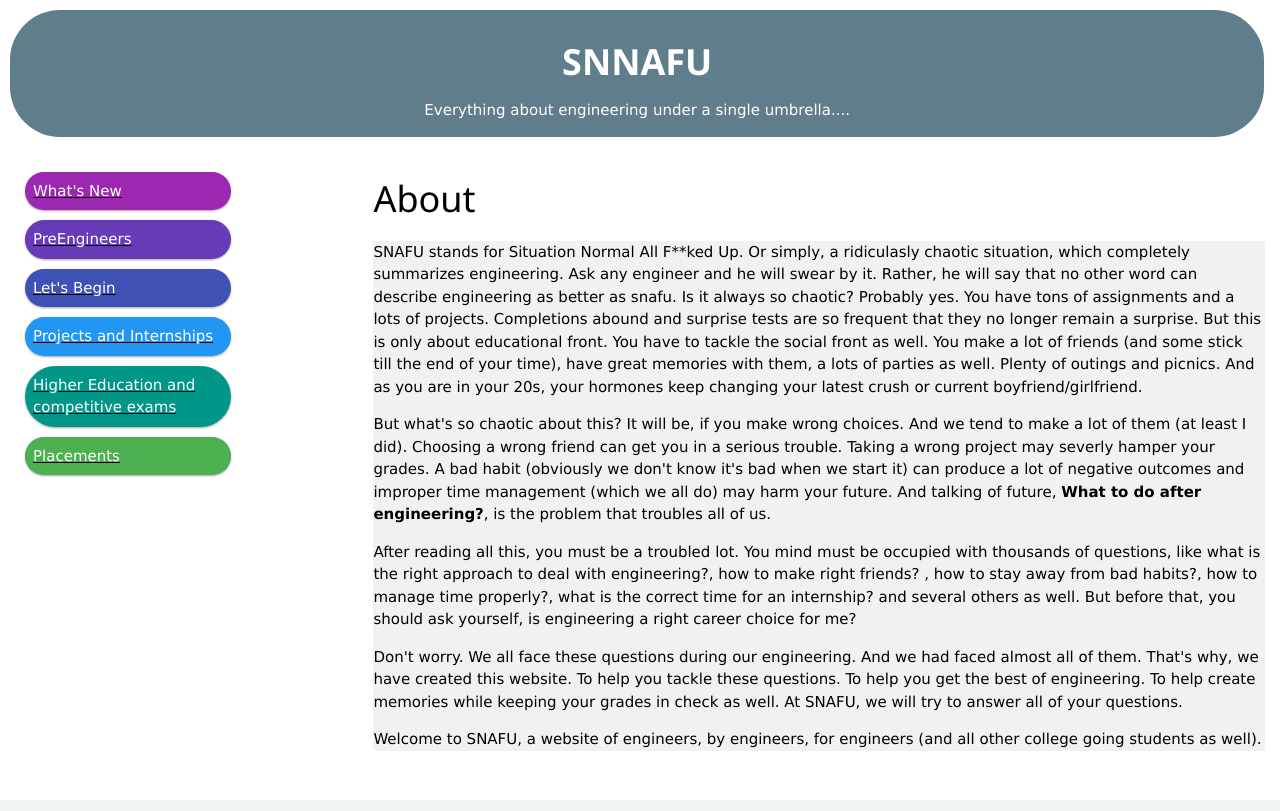
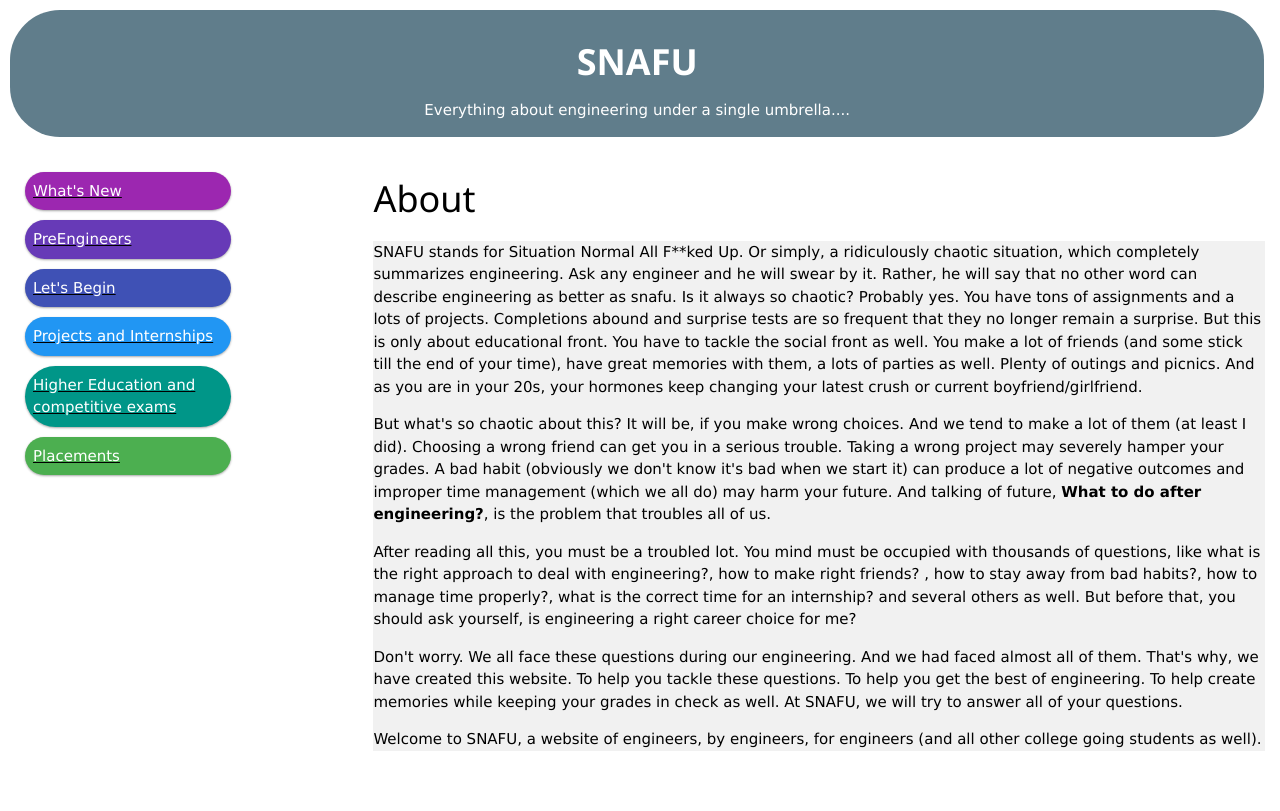
Before and after one commit to aukshi/snafu, a PHP site: page / in a window 1280 px wide. Run offline with PHP 8.4, Linux system fonts and the light colour scheme; some libraries are stand-ins or nearby versions.

Commit message:
Merge origin/master

```diff
--- a/HigherEdu_CompetitiveExams.html
+++ b/HigherEdu_CompetitiveExams.html
@@ -56,7 +56,7 @@
     </head>
     <body>
 <div class="header col-11-1 contentdiv w3-blue-grey" >
-    <center> <h1><b>SNNAFU</b></h1>
+    <center> <h1><b>SNAFU</b></h1>
         Its everything about engineering....</center>
 </div>
 
--- a/index.php
+++ b/index.php
@@ -5,6 +5,13 @@ and open the template in the editor.
 <!DOCTYPE html>
 <!DOCTYPE html>
 <head>
+    <script async src="//pagead2.googlesyndication.com/pagead/js/adsbygoogle.js"></script>
+<script>
+  (adsbygoogle = window.adsbygoogle || []).push({
+    google_ad_client: "ca-pub-4184205207267366",
+    enable_page_level_ads: true
+  });
+</script>
 <meta name="viewport" content="width=device-width, initial-scale=1.0">
 <link rel="stylesheet" type="text/css" href="Basecss.css">
  <link rel="stylesheet" href="http://www.w3schools.com/lib/w3.css">
@@ -13,7 +20,7 @@ and open the template in the editor.
 </head>
 <body>
 <div class="header col-11-1 contentdiv w3-blue-grey" >
-    <center> <h1><b>SNNAFU</b></h1>
+    <center> <h1><b>SNAFU</b></h1>
         Everything about engineering under a single umbrella....</center>
 </div>
 
@@ -35,7 +42,7 @@ and open the template in the editor.
 <div class="col-9 ">
  <h1>About</h1>
  <div class="w3-light-grey">
-<p>SNAFU stands for Situation Normal All F**ked Up. Or simply, a ridiculasly chaotic situation, which completely summarizes engineering. Ask any engineer and he will swear by it.
+<p>SNAFU stands for Situation Normal All F**ked Up. Or simply, a ridiculously chaotic situation, which completely summarizes engineering. Ask any engineer and he will swear by it.
 Rather, he will say that no other word can describe engineering as better as snafu.
 Is it always so chaotic? Probably yes. You have tons of assignments and a lots of projects. Completions abound and surprise tests are so frequent that they no longer remain a surprise.
 But this is only about educational front. You have to tackle the social front as well. You make a lot of friends (and some stick till the end of your time), have great memories with them, a lots of parties as well.
@@ -43,7 +50,7 @@ Plenty of outings and picnics. And as you are in your 20s, your hormones keep ch
 </p>
 <p>
 But what's so chaotic about this? It will be, if you make wrong choices. And we tend to make a lot of them (at least I did). Choosing a wrong friend can get you in a serious trouble. Taking a wrong project may
-severly hamper your grades. A bad habit (obviously we don't know it's bad when we start it) can produce a lot of negative outcomes and improper time management (which we all do) may harm your future.
+severely hamper your grades. A bad habit (obviously we don't know it's bad when we start it) can produce a lot of negative outcomes and improper time management (which we all do) may harm your future.
 And talking of future, <b> What to do after engineering?</b>, is the problem that troubles all of us.
 </p>
 <p>
@@ -60,5 +67,17 @@ Welcome to SNAFU, a website of engineers, by engineers, for engineers (and all o
 </div>
 </div>
 </div>
+    <div class="col-2-1">
+        <script async src="//pagead2.googlesyndication.com/pagead/js/adsbygoogle.js"></script>
+<!-- adSn -->
+<ins class="adsbygoogle"
+     style="display:block"
+     data-ad-client="ca-pub-4184205207267366"
+     data-ad-slot="8540143932"
+     data-ad-format="auto"></ins>
+<script>
+(adsbygoogle = window.adsbygoogle || []).push({});
+</script>
+    </div>
 </body>
 </html>
--- a/letsbegin.html
+++ b/letsbegin.html
@@ -151,7 +151,7 @@ $(document).ready(function() {
 </head>
 <body>
 <div class="header col-11-1 contentdiv w3-blue-grey" >
-    <center> <h1><b>SNNAFU</b></h1>
+    <center> <h1><b>SNAFU</b></h1>
         Its everything about engineering....</center>
 </div>
 
```
Also changed, not shown: index.html (+10 -3 lines).
